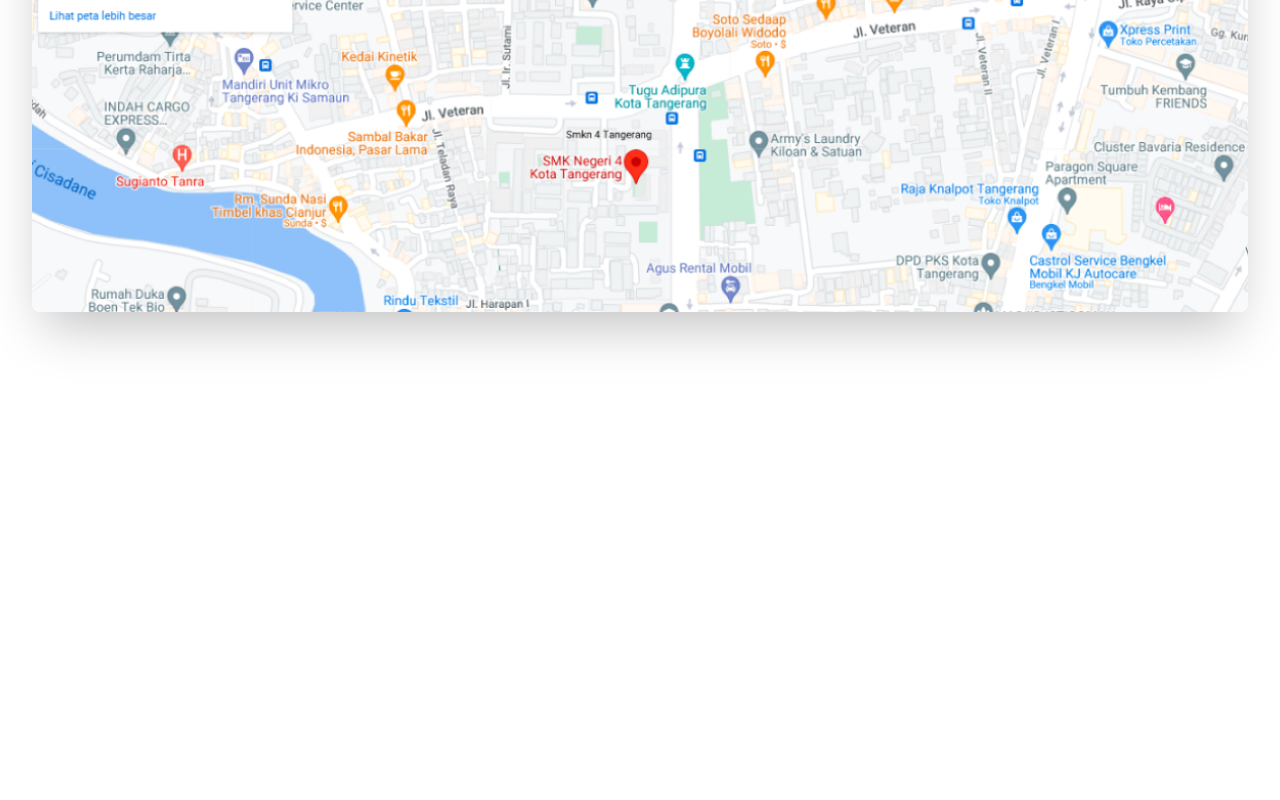
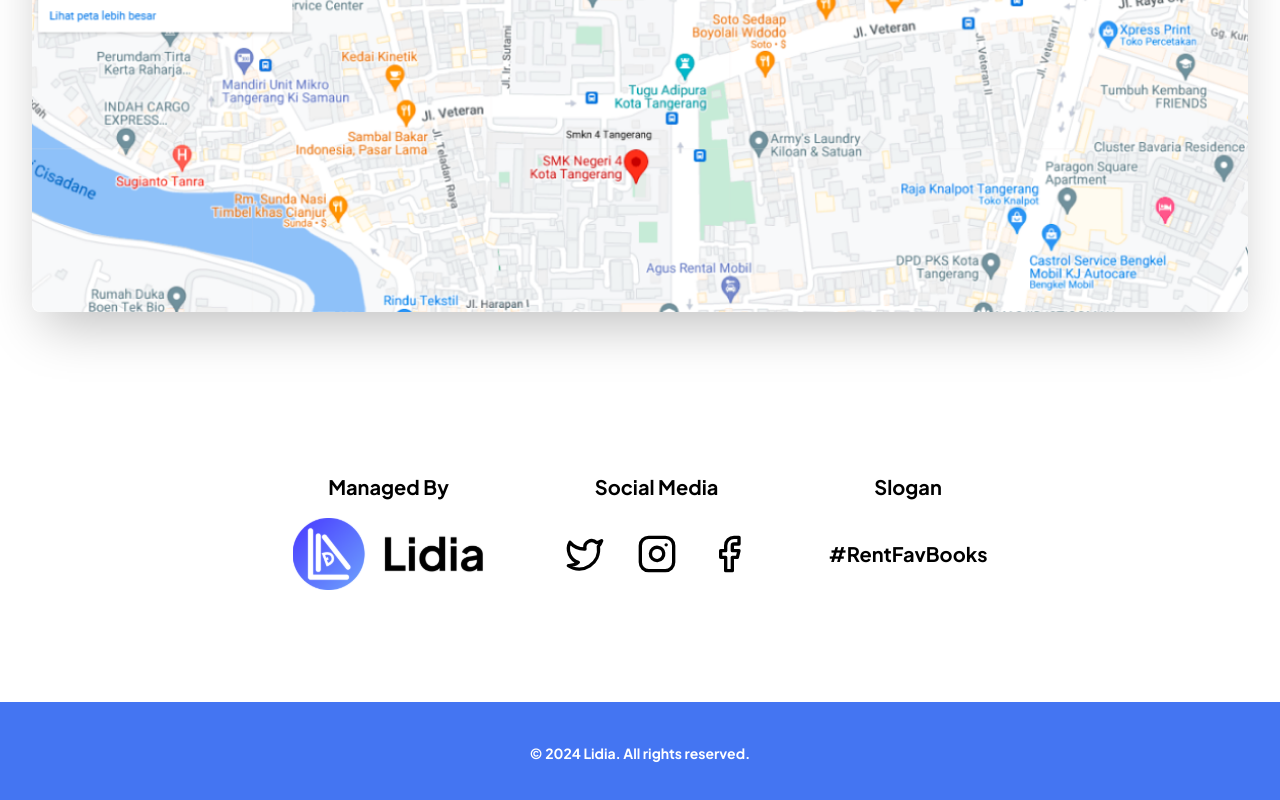
Before and after one commit to PhosRunia28/Lidia, a React (Vite) app: page / in a window 1280 px wide. Shown: the part 4066-4866 px from the top of the page. Before the commit the page ends 4538 px from the top, so only its background shows below. Built offline with nearby package versions, Linux system fonts and the light colour scheme.

Commit message:
ui: Footer and Copyright

```diff
--- a/src/App.tsx
+++ b/src/App.tsx
@@ -1,4 +1,6 @@
+import Copyright from "./components/section/Copyright";
 import FeatureSection from "./components/section/FeatureSection";
+import FooterSection from "./components/section/FooterSection";
 import Header from "./components/section/Header";
 import HeroSection from "./components/section/HeroSection";
 import LocationSection from "./components/section/LocationSection";
@@ -15,6 +17,8 @@
       <ServiceSection />
       <ReviewSection />
       <LocationSection />
+      <FooterSection />
+      <Copyright />
     </>
   );
 }
--- a/src/components/common/LinkHeaderMobile.tsx
+++ b/src/components/common/LinkHeaderMobile.tsx
@@ -39,7 +39,7 @@
               ))}
             </ul>
             <div>
-              <Button variant="outline" className="">
+              <Button variant="outline" className="border-primary">
                 Login
               </Button>
             </div>
--- /dev/null
+++ b/src/components/section/Copyright.tsx
@@ -0,0 +1,9 @@
+
+export default function Copyright() {
+    const date = new Date().getFullYear();
+  return (
+    <div className="bg-primary py-10 text-center text-white">
+      <p className="text-sm font-bold">© {date} Lidia. All rights reserved.</p>
+    </div>
+  );
+}
--- /dev/null
+++ b/src/components/section/FooterSection.tsx
@@ -0,0 +1,41 @@
+import { Facebook, Instagram, Twitter } from "lucide-react";
+
+export default function FooterSection() {
+  return (
+    <footer className="container">
+      <div className="mb-20 flex flex-col justify-center gap-14 md:mb-24 md:flex-row md:gap-20 lg:mb-28">
+        {/* logo */}
+        <div className="flex flex-col gap-4 text-center">
+          <h4 className="text-xl font-bold text-black">Managed By</h4>
+          <img
+            src="./logoFooter.svg"
+            alt="logo footer"
+            className="mx-auto w-full max-w-48 bg-cover bg-center"
+          />
+        </div>
+        {/* social Media */}
+        <div className="flex flex-col gap-4 text-center">
+          <h4 className="text-xl font-bold text-black">Social Media</h4>
+          <div className="flex h-full items-center justify-center gap-8">
+            <a href="#" className="group">
+              <Twitter className="h-10 w-10 transition group-hover:text-primary" />
+            </a>
+            <a href="#" className="group">
+              <Instagram className="h-10 w-10 transition group-hover:text-primary" />
+            </a>
+            <a href="#" className="group">
+              <Facebook className="h-10 w-10 transition group-hover:text-primary" />
+            </a>
+          </div>
+        </div>
+        {/* Slogan */}
+        <div className="flex flex-col gap-4 text-center">
+          <h4 className="text-xl font-bold text-black">Slogan</h4>
+          <div className="flex h-full items-center justify-center gap-6">
+            <h5 className="text-xl font-bold text-black">#RentFavBooks</h5>
+          </div>
+        </div>
+      </div>
+    </footer>
+  );
+}
```
Also changed, not shown: public/logoFooter.svg (added).
